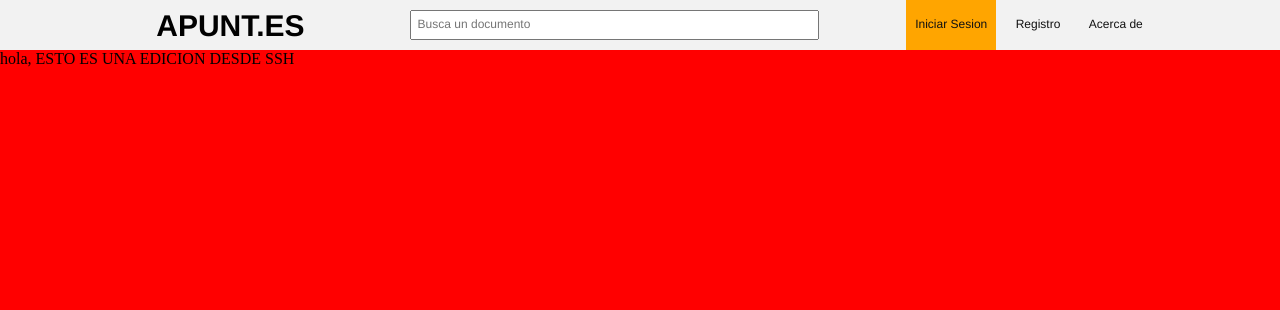
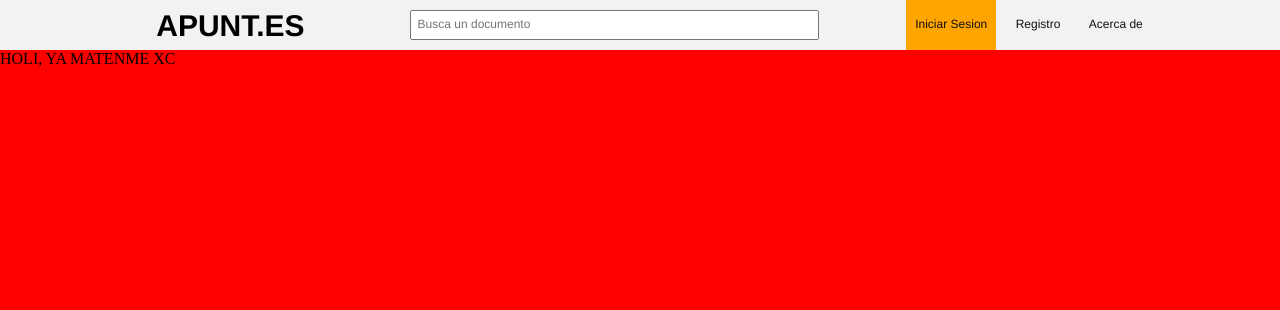
Before and after one commit to VKHdez/proyecto_apps_web, a PHP site: page / in a window 1280 px wide. Shown: the top 310 px of the page. Run offline with PHP 8.4, Linux system fonts and the light colour scheme.

Commit message:
Holi crayoli

```diff
--- a/index.php
+++ b/index.php
@@ -19,6 +19,6 @@
     <title>INTERNAUTA</title>
 </head>
 <body>
-    <?php require('controller/general_controller/c_menu.php'); echo "hola, ESTO ES UNA EDICION DESDE SSH";?>
+    <?php require('controller/general_controller/c_menu.php'); echo "HOLI, YA MATENME XC";?>
 </body>
 </html>
```
